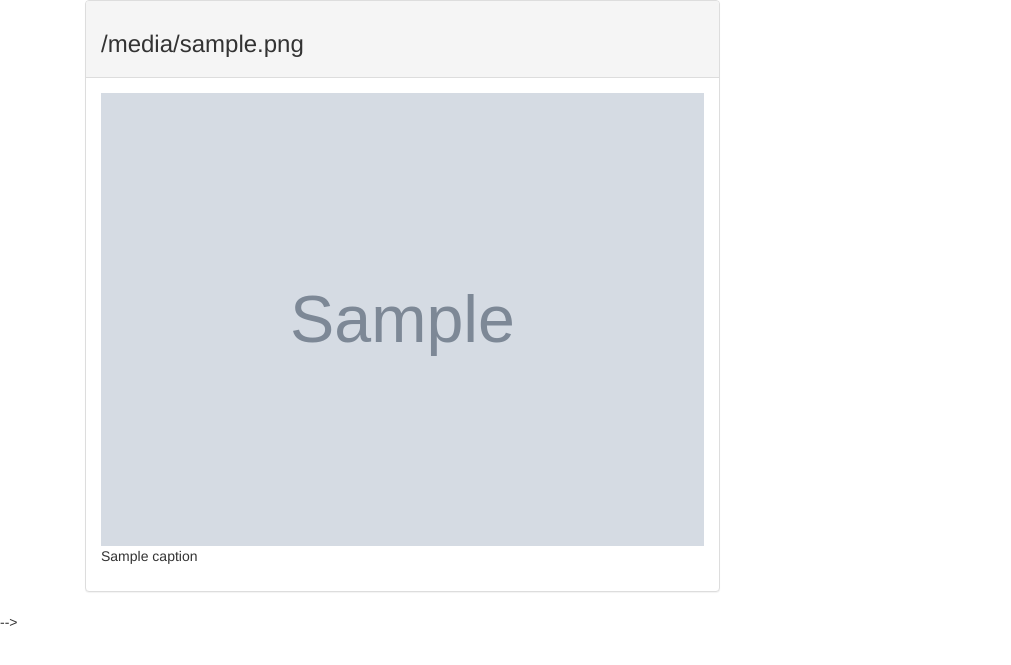
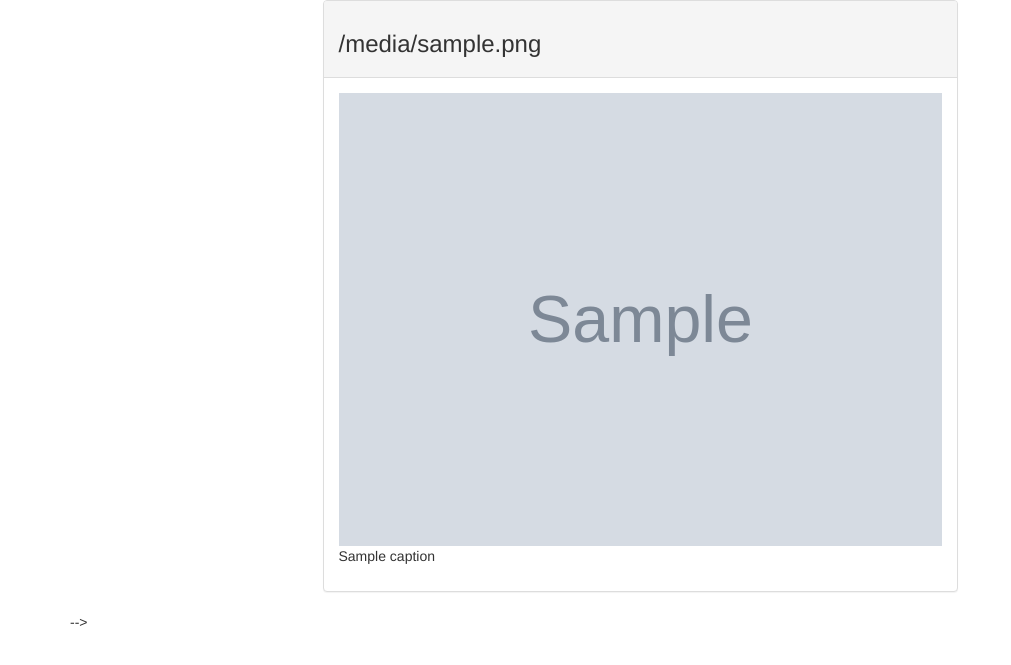
Before and after one commit to StacyChebet/Instagram-Clone, a Django app: template insta/templates/index.html in a window 1280 px wide. Shown: the top 665 px of the page, without its empty margins (0-1011 px from the left). Run offline with Django 3.2, Linux system fonts and the light colour scheme; the template is opened without the code that fills it: most values are stand-ins (such as "Sample title", 1, 10 or a date in 2020); grey boxes marked "Sample" are stand-in pictures; some libraries are stand-ins or nearby versions.

Commit message:
Change styling of panel to center the images

```diff
--- a/insta/templates/index.html
+++ b/insta/templates/index.html
@@ -3,7 +3,7 @@
 {{block.super}}
 <div class="container">
         {% for image in images %}
-        <!-- <div class="row" style="margin: 0 auto; display: flex; justify-content: center"> -->
+        <div class="row" style="margin: 0 auto; display: flex; justify-content: center">
             <div class="col-xs-12 col-sm-12 col-md-7">
                 <div class="panel panel-default">
                     <div class="panel-heading">
```
